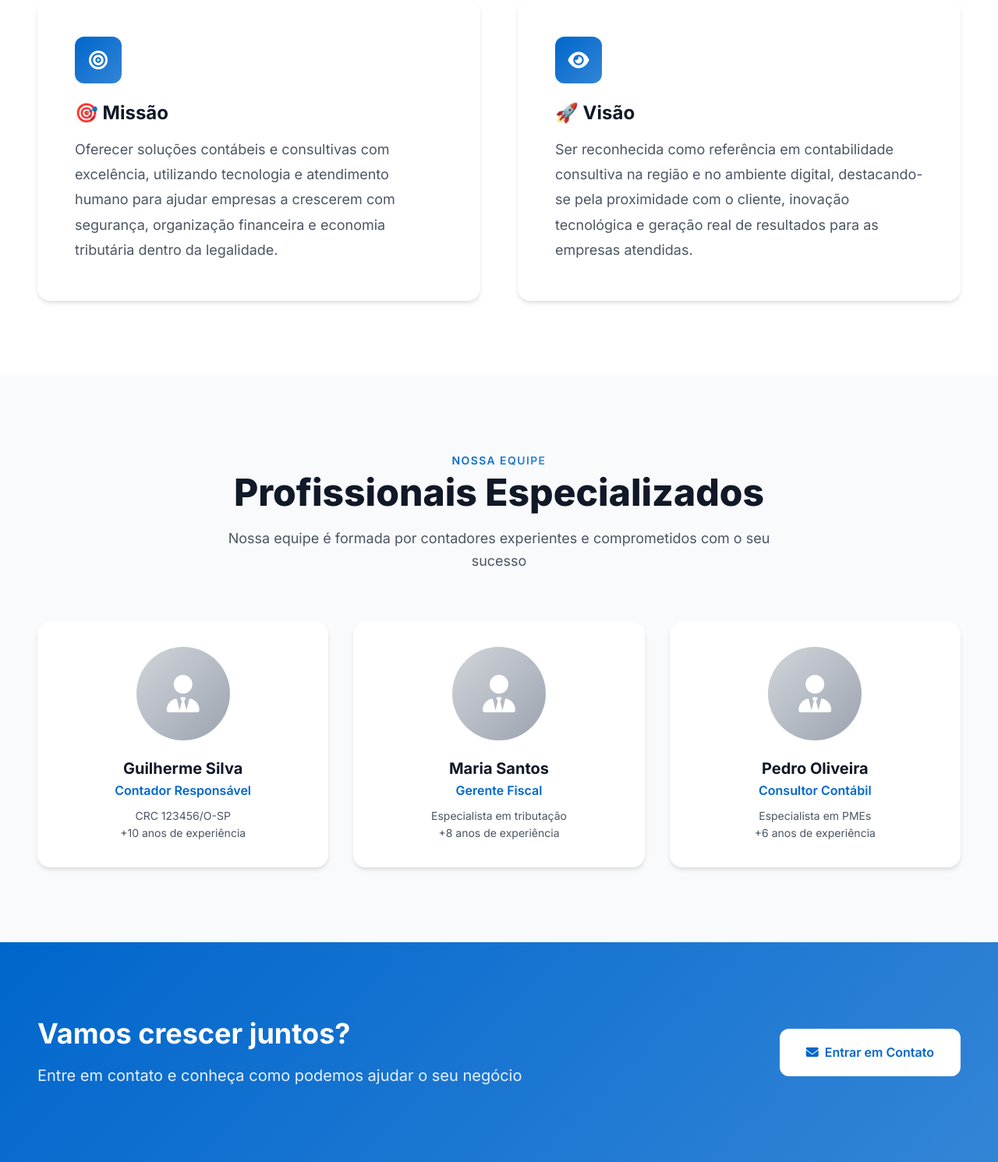
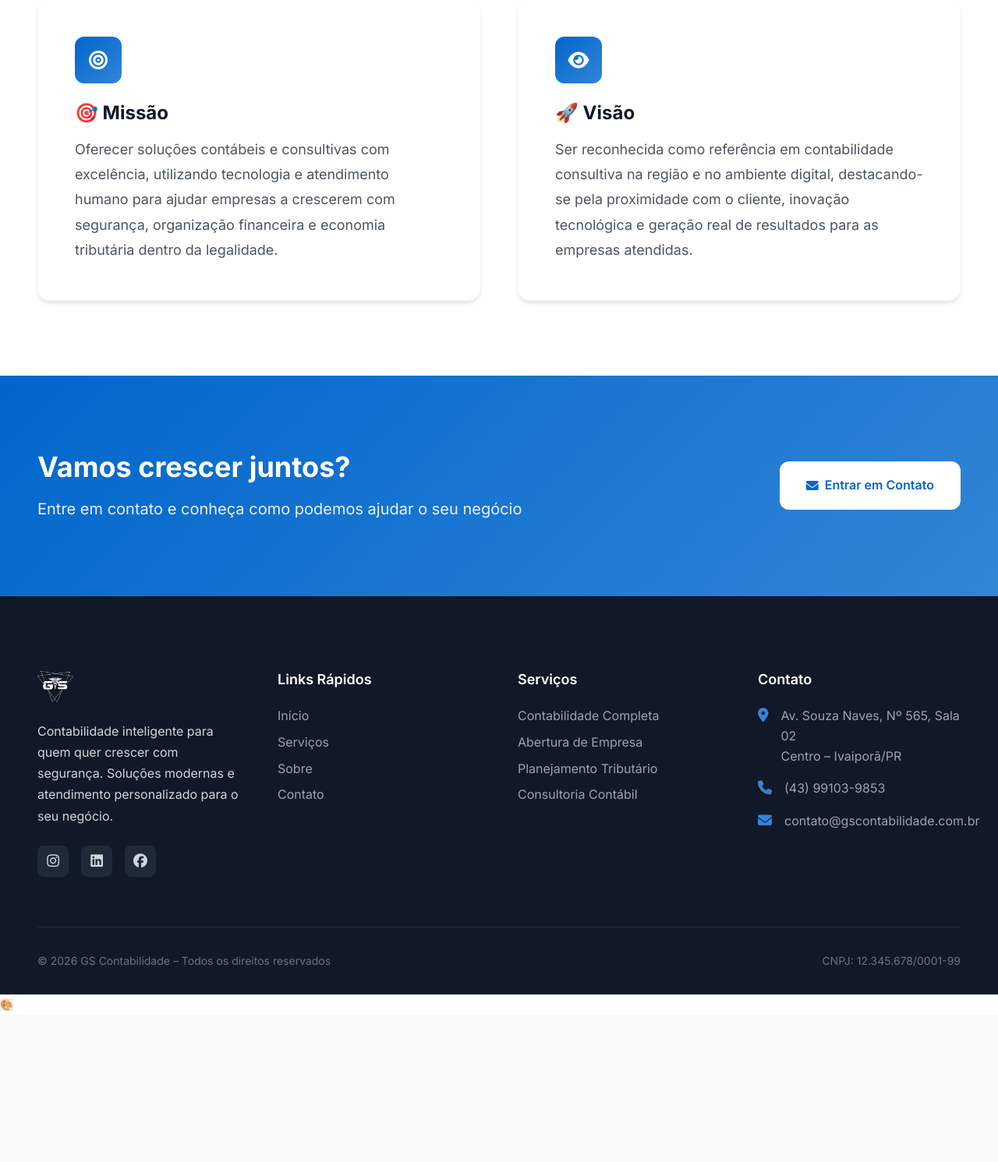
Before and after one commit to Micael060411/contabilidade_guilherme, a Flask app: page /sobre in a window 1280 px wide. Shown: the part 2596-4087 px from the top of the page at 78% size. After the commit the page ends 3893 px from the top, so only its background shows below. Run offline with Flask 3, Linux system fonts and the light colour scheme.

Commit message:
removido

```diff
--- a/templates/sobre.html
+++ b/templates/sobre.html
@@ -159,57 +159,6 @@
     </div>
 </section>
 
-<!-- Team Section -->
-<section class="team section section--gray">
-    <div class="team__container container">
-        <div class="section__header">
-            <span class="section__subtitle">Nossa Equipe</span>
-            <h2 class="section__title">Profissionais Especializados</h2>
-            <p class="section__description">
-                Nossa equipe é formada por contadores experientes e comprometidos com o seu sucesso
-            </p>
-        </div>
-
-        <div class="team__grid">
-            <div class="team-member">
-                <div class="team-member__avatar">
-                    <i class="fas fa-user-tie"></i>
-                </div>
-                <h3 class="team-member__name">Guilherme Silva</h3>
-                <p class="team-member__role">Contador Responsável</p>
-                <p class="team-member__description">
-                    CRC 123456/O-SP<br>
-                    +10 anos de experiência
-                </p>
-            </div>
-
-            <div class="team-member">
-                <div class="team-member__avatar">
-                    <i class="fas fa-user-tie"></i>
-                </div>
-                <h3 class="team-member__name">Maria Santos</h3>
-                <p class="team-member__role">Gerente Fiscal</p>
-                <p class="team-member__description">
-                    Especialista em tributação<br>
-                    +8 anos de experiência
-                </p>
-            </div>
-
-            <div class="team-member">
-                <div class="team-member__avatar">
-                    <i class="fas fa-user-tie"></i>
-                </div>
-                <h3 class="team-member__name">Pedro Oliveira</h3>
-                <p class="team-member__role">Consultor Contábil</p>
-                <p class="team-member__description">
-                    Especialista em PMEs<br>
-                    +6 anos de experiência
-                </p>
-            </div>
-        </div>
-    </div>
-</section>
-
 <!-- CTA Section -->
 <section class="cta section section--primary">
     <div class="cta__container container">
```
